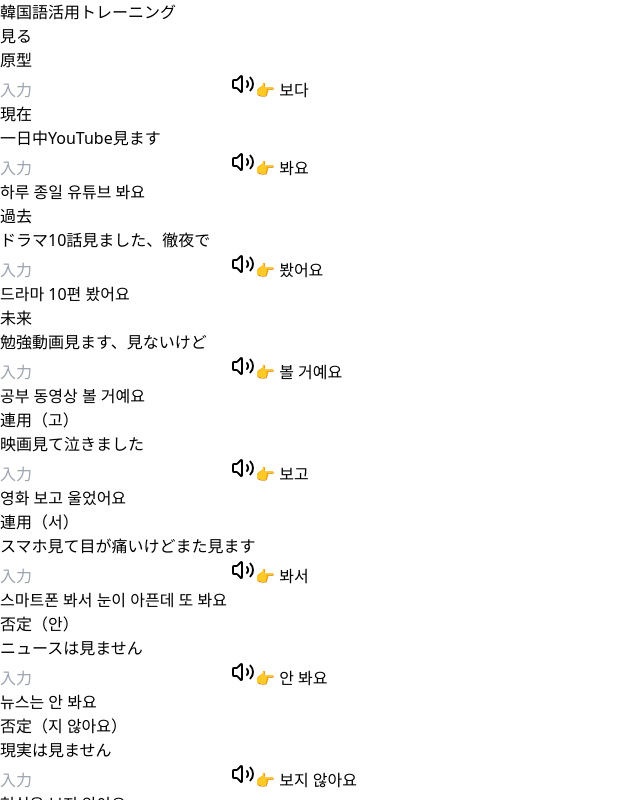
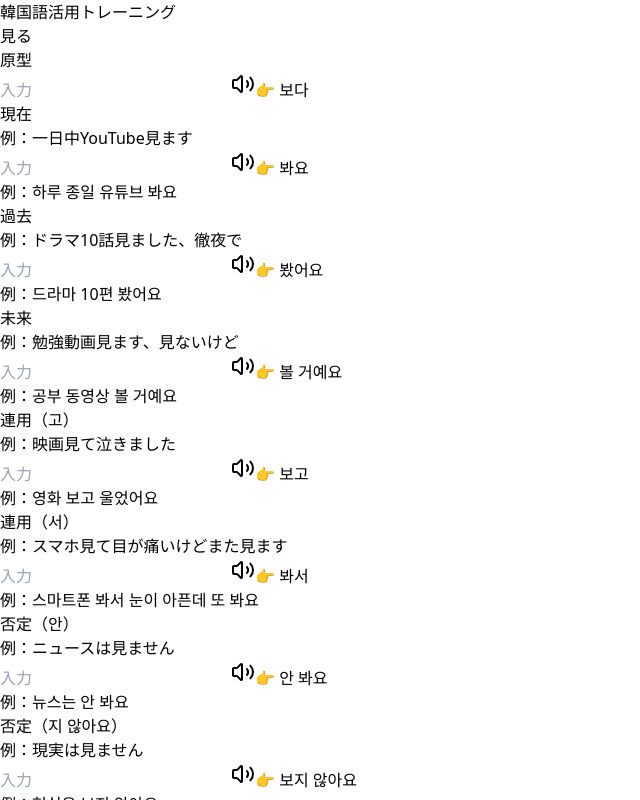
Before and after one commit to thekiai/word-katsuyou, a React (Vite) app: page / in a window 1280 px wide. Both pictures are taken after a click on the button "全て採点する". Shown: the top 800 px of the page, without its empty margins (0-640 px from the left). Built offline with nearby package versions, Linux system fonts and the light colour scheme.

Commit message:
例文に「例：」ラベルを追加し、イタリック体と薄いグレーで明確に区別

```diff
--- a/src/components/InputRow.tsx
+++ b/src/components/InputRow.tsx
@@ -48,8 +48,8 @@ export function InputRow({
       </div>
 
       {exampleJa && (
-        <div className="mb-2 text-sm text-gray-600">
-          {exampleJa}
+        <div className="mb-2 text-sm text-gray-500 italic">
+          <span className="font-semibold not-italic">例：</span>{exampleJa}
         </div>
       )}
 
@@ -86,8 +86,8 @@ export function InputRow({
       </div>
 
       {showResult && exampleKo && (
-        <div className="mt-2 text-sm text-gray-700 font-medium">
-          {exampleKo}
+        <div className="mt-2 text-sm text-gray-600 italic">
+          <span className="font-semibold not-italic">例：</span>{exampleKo}
         </div>
       )}
     </div>
```
